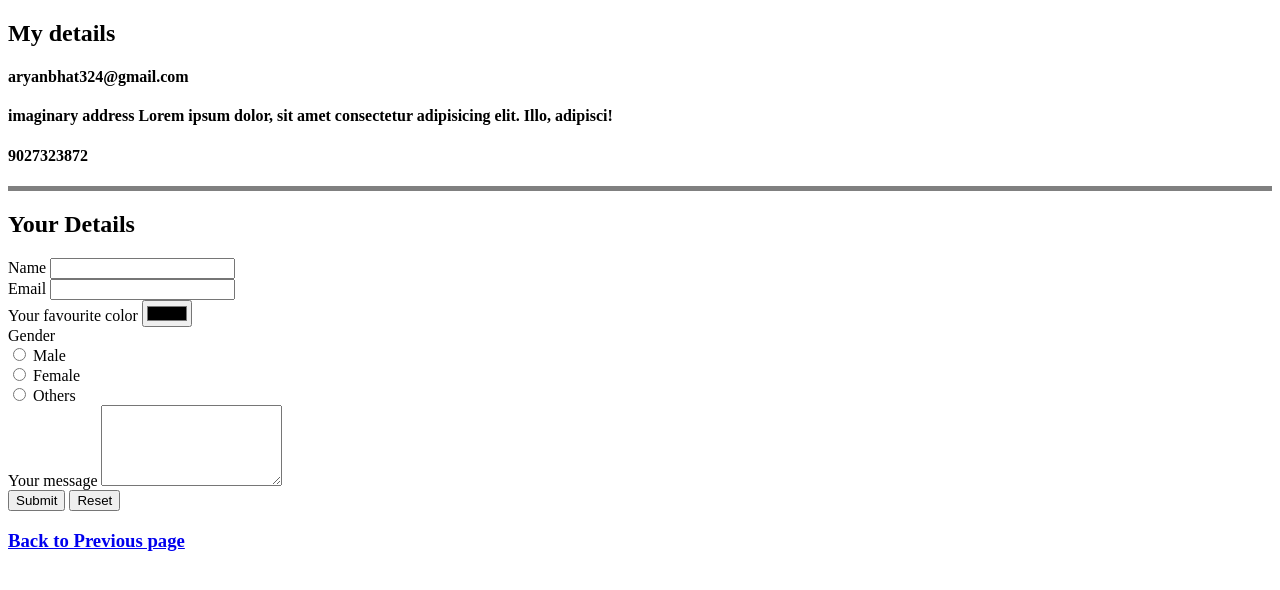
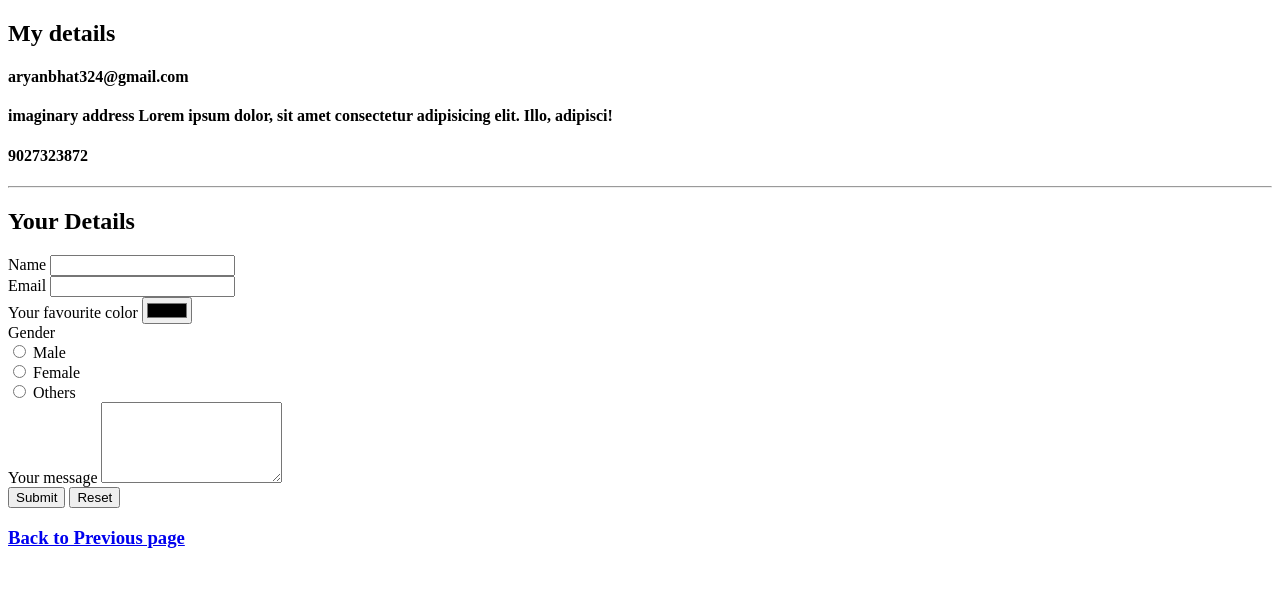
Before and after one commit to aryanbhat/cv, a plain HTML site: page form.html in a window 1280 px wide. Drawn offline with Linux system fonts and the light colour scheme.

Commit message:
Update form.html

```diff
--- a/form.html
+++ b/form.html
@@ -14,7 +14,7 @@
       elit. Illo, adipisci!
     </h4>
     <h4>9027323872</h4>
-    <hr size="5" noshade="" />
+    <hr />
     <h2>Your Details</h2>
     <form action="mailto:aryanbhat324@gmail.com" method="POST" target="_blank">
       <label for="Name">Name</label>
```
